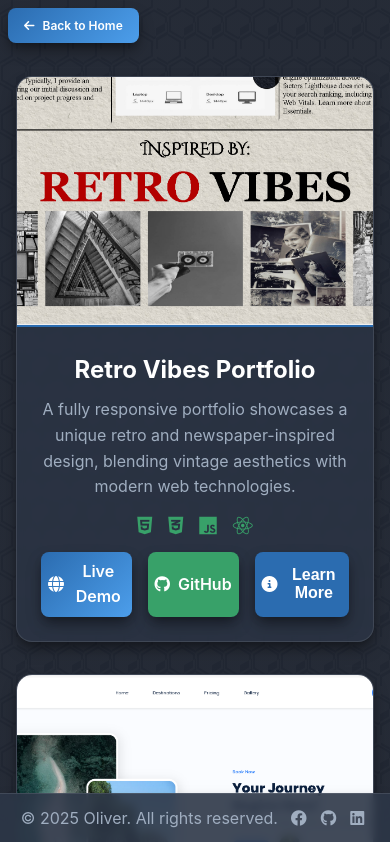
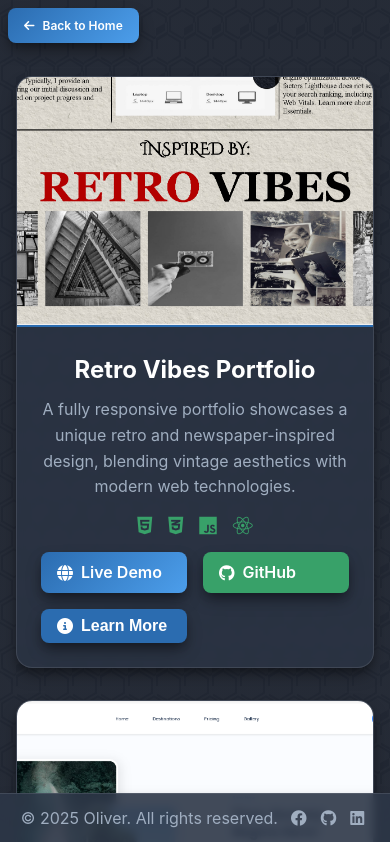
Before and after one commit to oliversensei/portfolio2025, a plain HTML site: page projects.html in a window 390 px wide. Shown: the top 842 px of the page. Drawn offline with Linux system fonts and the light colour scheme.

Commit message:
Update projects.css

```diff
--- a/css/projects.css
+++ b/css/projects.css
@@ -189,8 +189,8 @@ body {
 }
 
 .project-card .button-group {
-    display: flex;
-    justify-content: center;
+    display: grid;
+    grid-template-columns: repeat(auto-fit, minmax(100px, 1fr));
     gap: 1rem;
 }
 
@@ -386,10 +386,6 @@ footer .social-links a:hover {
         font-size: clamp(0.625rem, 1.5vw, 0.75rem);
     }
 
-    .project-card .btn {
-        padding: 7px;
-    }
-
     footer {
         gap: 0.5rem;
         padding: 0.75rem;
```
